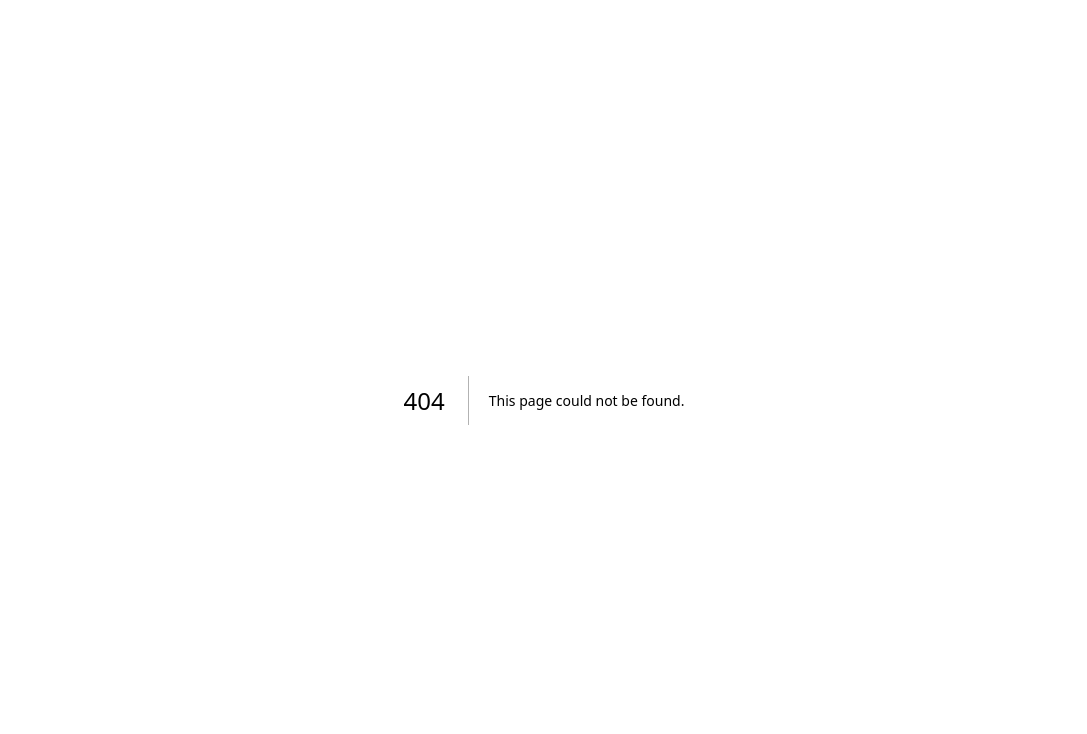
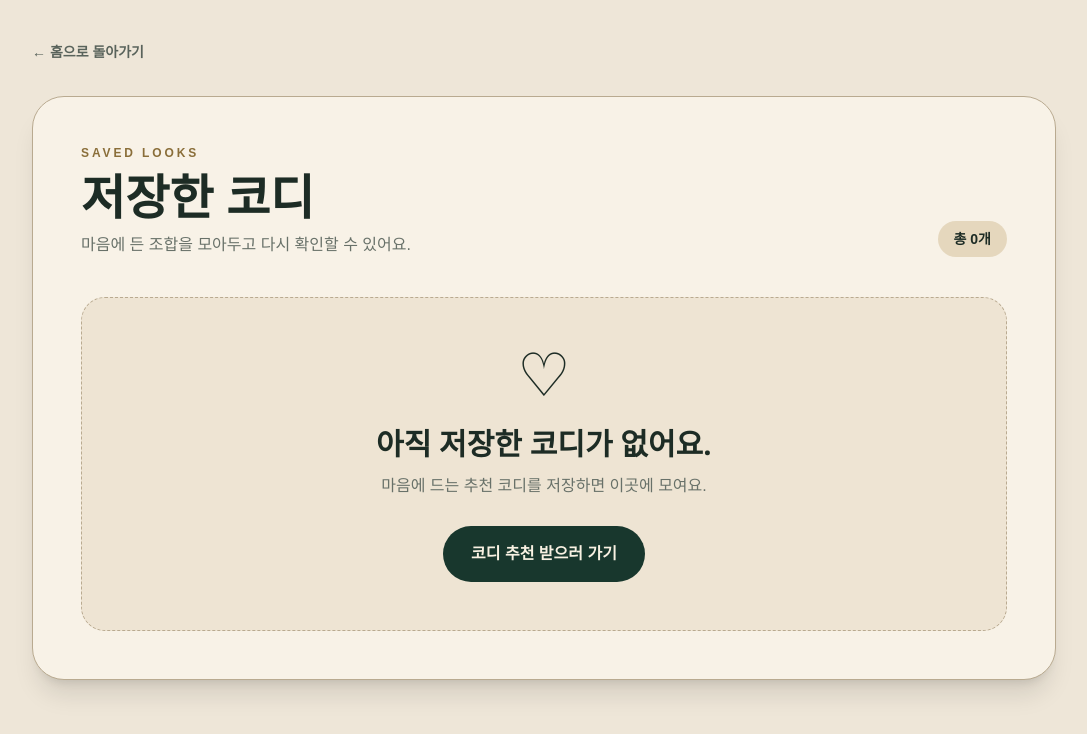
Before and after one commit to ik561166-ux/fitmate-ai, a Next.js app: page /favorites in a window 1280 px wide. Before the commit this address had no page. Shown: the top 734 px of the page, without its empty margins (96-1183 px from the left). Built offline with nearby package versions, Linux system fonts and the light colour scheme.

Commit message:
Add saved outfits page

```diff
--- /dev/null
+++ b/app/favorites/page.tsx
@@ -0,0 +1,166 @@
+"use client";
+
+import Link from "next/link";
+import { useEffect, useState } from "react";
+
+type SavedOutfit = {
+  id: number;
+  top?: string;
+  bottom?: string;
+  shoes?: string;
+  outer?: string;
+  createdAt: string;
+};
+
+const FAVORITES_KEY = "fitmate-favorite-outfits";
+
+export default function FavoritesPage() {
+  const [outfits, setOutfits] = useState<SavedOutfit[]>([]);
+  const [isLoaded, setIsLoaded] = useState(false);
+
+  useEffect(() => {
+    const saved = localStorage.getItem(FAVORITES_KEY);
+
+    if (saved) {
+      try {
+        setOutfits(JSON.parse(saved));
+      } catch {
+        localStorage.removeItem(FAVORITES_KEY);
+      }
+    }
+
+    setIsLoaded(true);
+  }, []);
+
+  const deleteOutfit = (id: number) => {
+    const updated = outfits.filter((outfit) => outfit.id !== id);
+
+    setOutfits(updated);
+    localStorage.setItem(FAVORITES_KEY, JSON.stringify(updated));
+  };
+
+  if (!isLoaded) {
+    return (
+      <main className="flex min-h-screen items-center justify-center bg-[#eee6d8] text-[#1d2c25]">
+        <p className="font-serif text-2xl font-bold">
+          저장한 코디를 불러오는 중...
+        </p>
+      </main>
+    );
+  }
+
+  return (
+    <main className="min-h-screen bg-[#eee6d8] px-6 py-10 text-[#1d2c25]">
+      <section className="mx-auto max-w-5xl">
+        <Link
+          href="/"
+          className="inline-flex items-center text-sm font-semibold text-[#59635b] transition hover:text-[#18372d]"
+        >
+          ← 홈으로 돌아가기
+        </Link>
+
+        <div className="mt-8 rounded-[2rem] border border-[#b9aa90] bg-[#f8f2e7] p-8 shadow-xl md:p-12">
+          <p className="text-xs font-semibold tracking-[0.24em] text-[#8a6e39]">
+            SAVED LOOKS
+          </p>
+
+          <div className="mt-3 flex flex-col justify-between gap-4 md:flex-row md:items-end">
+            <div>
+              <h1 className="font-serif text-4xl font-bold md:text-5xl">
+                저장한 코디
+              </h1>
+
+              <p className="mt-3 text-[#687169]">
+                마음에 든 조합을 모아두고 다시 확인할 수 있어요.
+              </p>
+            </div>
+
+            <p className="rounded-full bg-[#e5d7bd] px-4 py-2 text-sm font-semibold">
+              총 {outfits.length}개
+            </p>
+          </div>
+
+          {outfits.length === 0 ? (
+            <div className="mt-10 rounded-3xl border border-dashed border-[#b9aa90] bg-[#eee4d3] p-12 text-center">
+              <div className="text-6xl">♡</div>
+
+              <h2 className="mt-5 font-serif text-3xl font-bold">
+                아직 저장한 코디가 없어요.
+              </h2>
+
+              <p className="mt-3 text-[#687169]">
+                마음에 드는 추천 코디를 저장하면 이곳에 모여요.
+              </p>
+
+              <Link
+                href="/closet-recommend"
+                className="mt-7 inline-block rounded-full bg-[#18372d] px-7 py-4 font-bold text-[#f8f1e2] transition hover:bg-[#244b3f]"
+              >
+                코디 추천 받으러 가기
+              </Link>
+            </div>
+          ) : (
+            <div className="mt-10 grid gap-6 md:grid-cols-2">
+              {outfits.map((outfit) => (
+                <article
+                  key={outfit.id}
+                  className="rounded-3xl border border-[#c5b69d] bg-white p-6 shadow-sm"
+                >
+                  <div className="flex items-start justify-between gap-4">
+                    <div>
+                      <p className="text-xs font-semibold tracking-[0.2em] text-[#8a6e39]">
+                        SAVED OUTFIT
+                      </p>
+
+                      <p className="mt-2 text-sm text-[#7a7469]">
+                        {outfit.createdAt}
+                      </p>
+                    </div>
+
+                    <button
+                      type="button"
+                      onClick={() => deleteOutfit(outfit.id)}
+                      className="rounded-full border border-[#d1c3aa] px-3 py-1 text-sm text-[#6f6658] transition hover:border-[#8a3b32] hover:text-[#8a3b32]"
+                    >
+                      삭제
+                    </button>
+                  </div>
+
+                  <div className="mt-6 space-y-4">
+                    <div className="flex items-center justify-between rounded-2xl bg-[#f8f2e7] p-4">
+                      <span className="text-sm text-[#786f61]">👕 상의</span>
+                      <span className="font-serif font-bold">
+                        {outfit.top || "미등록"}
+                      </span>
+                    </div>
+
+                    <div className="flex items-center justify-between rounded-2xl bg-[#f8f2e7] p-4">
+                      <span className="text-sm text-[#786f61]">👖 하의</span>
+                      <span className="font-serif font-bold">
+                        {outfit.bottom || "미등록"}
+                      </span>
+                    </div>
+
+                    <div className="flex items-center justify-between rounded-2xl bg-[#f8f2e7] p-4">
+                      <span className="text-sm text-[#786f61]">👞 신발</span>
+                      <span className="font-serif font-bold">
+                        {outfit.shoes || "미등록"}
+                      </span>
+                    </div>
+
+                    <div className="flex items-center justify-between rounded-2xl bg-[#f8f2e7] p-4">
+                      <span className="text-sm text-[#786f61]">🧥 아우터</span>
+                      <span className="font-serif font-bold">
+                        {outfit.outer || "생략"}
+                      </span>
+                    </div>
+                  </div>
+                </article>
+              ))}
+            </div>
+          )}
+        </div>
+      </section>
+    </main>
+  );
+}
```
